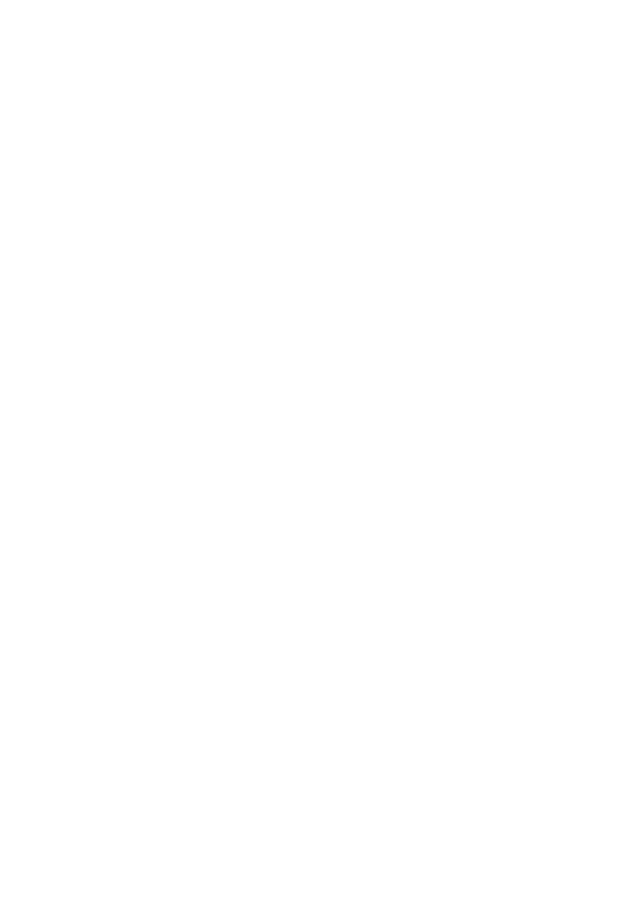
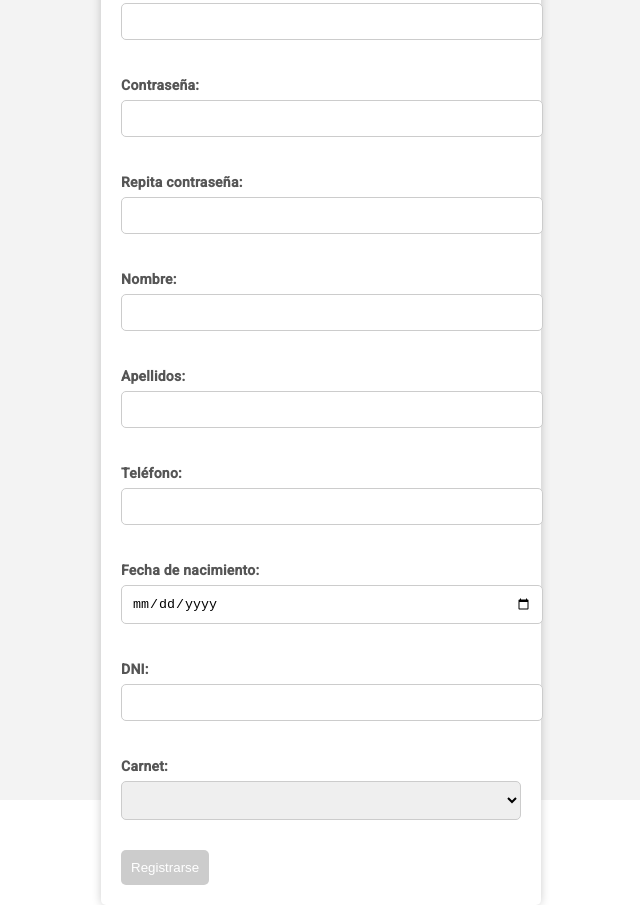
Before and after one commit to aquintana2001/ISO_E02_FRONT, an Angular app in the folder E2ISO23-frontend/: page /registro-admin in a window 1280 px wide. Before the commit this address led to /. Shown: the whole page, without its empty margins (319-959 px from the left). Before the commit the page ends 800 px from the top, so only its background shows below. Built offline with nearby package versions, Linux system fonts and the light colour scheme.

Commit message:
Comienzo de implmentación registro administrador y mantenimiento

```diff
--- a/E2ISO23-frontend/src/app/app-routing.module.ts
+++ b/E2ISO23-frontend/src/app/app-routing.module.ts
@@ -2,11 +2,15 @@
 import { RouterModule, Routes } from '@angular/router';
 import { MainPageComponent } from './main-page/main-page.component';
 import { ConsultarUsuariosComponent } from './consultar-usuarios/consultar-usuarios.component';
+import { RegistroAdminComponent } from './registro-admin/registro-admin.component';
+
 
 
 const routes: Routes = [
     { path: '', component: MainPageComponent }, // Ruta para la página de inicio
-    { path: 'consultar-usuarios', component: ConsultarUsuariosComponent }// Ruta para consultar usuarios
+    { path: 'consultar-usuarios', component: ConsultarUsuariosComponent },// Ruta para consultar usuarios
+    { path: 'registro-admin', component: RegistroAdminComponent }// Ruta para registrar administrador o personal de mantenimiento
+
 
 ];
 
--- a/E2ISO23-frontend/src/app/app.module.ts
+++ b/E2ISO23-frontend/src/app/app.module.ts
@@ -13,6 +13,7 @@
 import { MainPageComponent } from './main-page/main-page.component';
 import { HttpClientModule } from '@angular/common/http';
 import { ConsultarUsuariosComponent } from './consultar-usuarios/consultar-usuarios.component';
+import { RegistroAdminComponent } from './registro-admin/registro-admin.component';
 
 @NgModule({
  declarations: [
@@ -20,7 +21,8 @@
     LoginComponent,
     RegisterComponent,
     MainPageComponent,
-    ConsultarUsuariosComponent
+    ConsultarUsuariosComponent,
+    RegistroAdminComponent
 
  ],
  imports: [
--- /dev/null
+++ b/E2ISO23-frontend/src/app/registro-admin/registro-admin.component.css
@@ -0,0 +1,63 @@
+/* Agrega este código CSS en tu archivo de estilos (por ejemplo, styles.css) */
+
+#login-container {
+    display: flex;
+    justify-content: center;
+    align-items: center;
+    height: 100vh;
+    background-color: #f3f3f3; /* Fondo gris claro */
+  }
+
+  #login-card {
+    background-color: #fff;
+    border-radius: 5px;
+    box-shadow: 0 0 10px rgba(0, 0, 0, 0.2);
+    padding: 20px;
+    width: 400px;
+  }
+
+  h1 {
+    text-align: center;
+    color: #333; /* Color del texto principal */
+  }
+
+  form {
+    display: flex;
+    flex-direction: column;
+  }
+
+  #form-control {
+    margin: 15px 0; /* Mayor espacio vertical entre controles */
+  }
+
+  label {
+    font-weight: bold;
+    color: #555; /* Color del texto de la etiqueta */
+    margin-bottom: 5px; /* Separación entre etiqueta y entrada */
+  }
+
+  input[type="text"],
+  input[type="password"],
+  input[type="date"],
+  select {
+    width: 100%;
+    padding: 10px;
+    border: 1px solid #ccc;
+    border-radius: 5px;
+    margin: 5px 0; /* Mayor espacio vertical entre controles */
+  }
+
+  button {
+    background-color: #007BFF; /* Color de fondo del botón */
+    color: #fff; /* Color del texto del botón */
+    border: none;
+    border-radius: 5px;
+    padding: 10px;
+    cursor: pointer;
+    margin-top: 10px; /* Mayor espacio vertical sobre el botón */
+  }
+
+  button:disabled {
+    background-color: #ccc; /* Color del botón deshabilitado */
+    cursor: not-allowed;
+  }
--- /dev/null
+++ b/E2ISO23-frontend/src/app/registro-admin/registro-admin.component.html
@@ -0,0 +1,91 @@
+<!-- registro-admin.component.html -->
+<div id="login-container" class="row">
+    <div id="login-card" class="col-12">
+        <div class="row">
+            <h1>Registro</h1>
+        </div>
+        <div class="row">
+            <form [formGroup]="registroAdminForm" (ngSubmit)="registerAdmin()" class="col-12">
+                <div id="form-control" class="row">
+                    <div class="col-5">
+                        <label for="email">Email:</label>
+                    </div>
+                    <div class="col-6">
+                        <input id="email" formControlName="email" type="text" formControlName="email">
+                    </div>
+                </div>
+                <div id="form-control" class="row">
+                    <div class="col-5">
+                        <label for="password1">Contraseña:</label>
+                    </div>
+                    <div class="col-6">
+                        <input id="password1" formControlName="password1" type="password" formControlName="password1">
+                    </div>
+                </div>
+                <div id="form-control" class="row">
+                    <div class="col-5">
+                        <label for="password2">Repita contraseña:</label>
+                    </div>
+                    <div class="col-6">
+                        <input id="password2" formControlName="password2" type="password" formControlName="password2">
+                    </div>
+                </div>
+                <div id="form-control" class="row">
+                    <div class="col-5">
+                        <label for="nombre">Nombre:</label>
+                    </div>
+                    <div class="col-6">
+                        <input id="nombre" formControlName="nombre" type="text" formControlName="nombre">
+                    </div>
+                </div>
+                <div id="form-control" class="row">
+                    <div class="col-5">
+                        <label for="apellidos">Apellidos:</label>
+                    </div>
+                    <div class="col-6">
+                        <input id="apellidos" formControlName="apellidos" type="text" formControlName="apellidos">
+                    </div>
+                </div>
+                <div id="form-control" class="row">
+                    <div class="col-5">
+                        <label for="telefono">Teléfono:</label>
+                    </div>
+                    <div class="col-6">
+                        <input id="telefono" formControlName="telefono" type="text" formControlName="telefono">
+                    </div>
+                </div>
+                <div id="form-control" class="row">
+                    <div class="col-5">
+                        <label for="fechaNacimiento">Fecha de nacimiento: </label>
+                    </div>
+                    <div class="col-6">
+                        <input type="date" id="fechaNacimiento" formControlName="fechaNacimiento" name="trip-start" value="1999-11-12" min="1910-01-01" max="2005-01-01" />
+                    </div>
+                </div>
+                <div id="form-control" class="row">
+                    <div class="col-5">
+                        <label for="dni">DNI:</label>
+                    </div>
+                    <div class="col-6">
+                        <input id="dni" formControlName="dni" type="text" formControlName="dni">
+                    </div>
+                </div>
+                <div id="form-control" class="row">
+                    <div class="col-5">
+                        <label for="carnet">Carnet:</label>
+                    </div>
+                    <div class="col-6" id="carnetcol">
+                       <select formControlName="carnet" name="Carnet" id="carnet">
+                            <option value="no" selected>No</option>
+                            <option value="coche">Coche</option>
+                            <option value="moto">Moto</option>
+                       </select>
+                    </div>
+                </div>
+                <div class="row">
+                    <button type="submit" [disabled]="!registroAdminForm.valid">Registrarse</button>
+                </div>
+            </form>
+        </div>
+    </div>
+</div>
--- /dev/null
+++ b/E2ISO23-frontend/src/app/registro-admin/registro-admin.component.ts
@@ -0,0 +1,64 @@
+//import { Component, OnInit } from '@angular/core';
+import { Router } from '@angular/router';
+import { AccountService } from '../user.service';
+import { Component } from '@angular/core';
+
+
+import { FormGroup, FormControl, Validators } from '@angular/forms';
+
+
+@Component({
+  selector: 'app-registro-admin',
+  templateUrl: './registro-admin.component.html',
+  styleUrls: ['./registro-admin.component.css']
+})
+
+export class RegistroAdminComponent{
+    registroAdminForm: FormGroup; // Declaración de FormGroup
+
+  constructor(private accountService : AccountService) {
+    this.registroAdminForm = new FormGroup({
+      'nombre': new FormControl('', Validators.required),
+      'apellidos': new FormControl('', Validators.required),
+      'email': new FormControl('', [Validators.required, Validators.email]),
+      'password1': new FormControl('', Validators.required),
+      'password2': new FormControl('', Validators.required),
+      'fechaNacimiento': new FormControl('', Validators.required),
+      'carnet': new FormControl('', Validators.required),
+      'telefono': new FormControl('', Validators.required),
+      'dni': new FormControl('', Validators.required),
+    });
+  }
+
+  ngOnInit(): void {
+
+  }
+
+  registerAdmin(){
+    console.log(this.registroAdminForm.value)
+    if(!this.checkDataInput()){
+      // this.accountService.register(this.registerForm.value);
+    }
+  }
+  checkDataInput(){
+    if(this.checkSamePasword() || this.checkDNI()){
+      return true;
+    }
+    return false;
+  }
+  checkDNI() {
+    throw new Error('Method not implemented.');
+    return false;
+  }
+  checkSamePasword(){
+    const password1 = this.registroAdminForm.get('password1');
+    const password2 = this.registroAdminForm.get('password2');
+
+    if (password1 && password2 && password1.value && password2.value && password1.value === password2.value) {
+      return true;
+    } else {
+      return false;
+    }
+  }
+
+}
--- a/E2ISO23-frontend/src/app/user.service.ts
+++ b/E2ISO23-frontend/src/app/user.service.ts
@@ -25,4 +25,15 @@
       })
     }
 
+  registerAdmin (info : any) {
+    this.httpClient.post("http://localhost:8080/admin/register",info)
+    .subscribe(
+      respuesta => {
+      console.log(respuesta)
+      },
+      _error =>{
+          alert("Error");
+      })
+    }
+
 }
```
Also changed, not shown: 1 other file (tests, documents, lock files or other folders).
